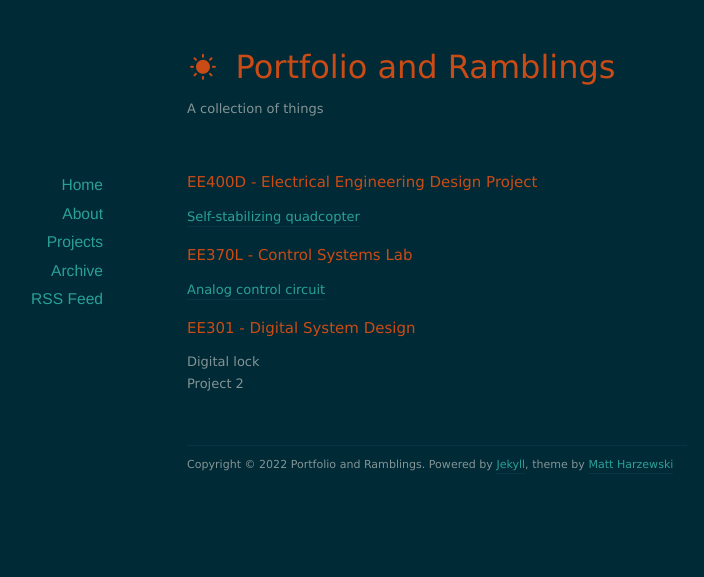
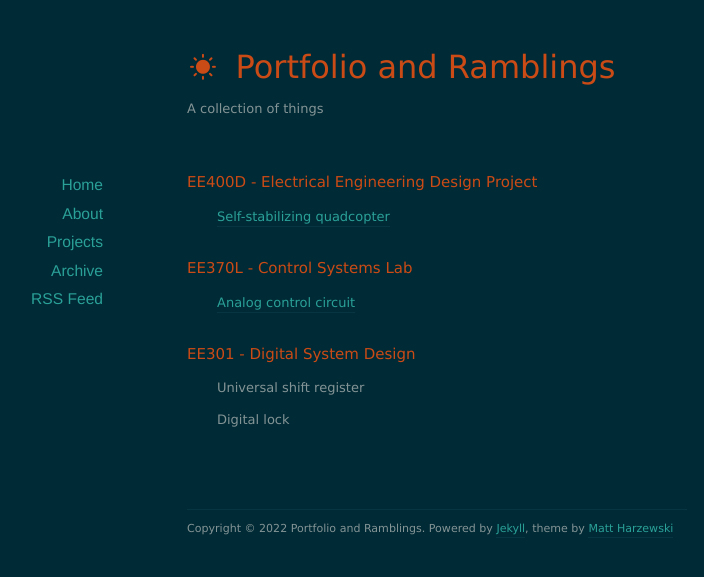
Before and after one commit to nolanschan/nolanschan.github.io, a Jekyll site: the page built from projects/index.markdown, in a window 1280 px wide. Shown: the top 577 px of the page, without its empty margins (203-907 px from the left). Built offline with Jekyll 4.4.1, drawn with Linux system fonts in a browser that asks for light colours; nearby versions of some CDN libraries.

Commit message:
Update index.markdown

```diff
--- a/projects/index.markdown
+++ b/projects/index.markdown
@@ -4,11 +4,11 @@ layout: default
 ---
 
 ## EE400D - Electrical Engineering Design Project ##
-<a href="/projects/quadcopter">Self-stabilizing quadcopter</a>
+-  <a href="/projects/quadcopter">Self-stabilizing quadcopter</a>
 
 ## EE370L - Control Systems Lab ##
-<a href="/projects/controlsystemslab">Analog control circuit</a>
+-  <a href="/projects/controlsystemslab">Analog control circuit</a>
 
 ## EE301 - Digital System Design ##
-Digital lock
-Project 2
+-  Universal shift register
+-  Digital lock
```
